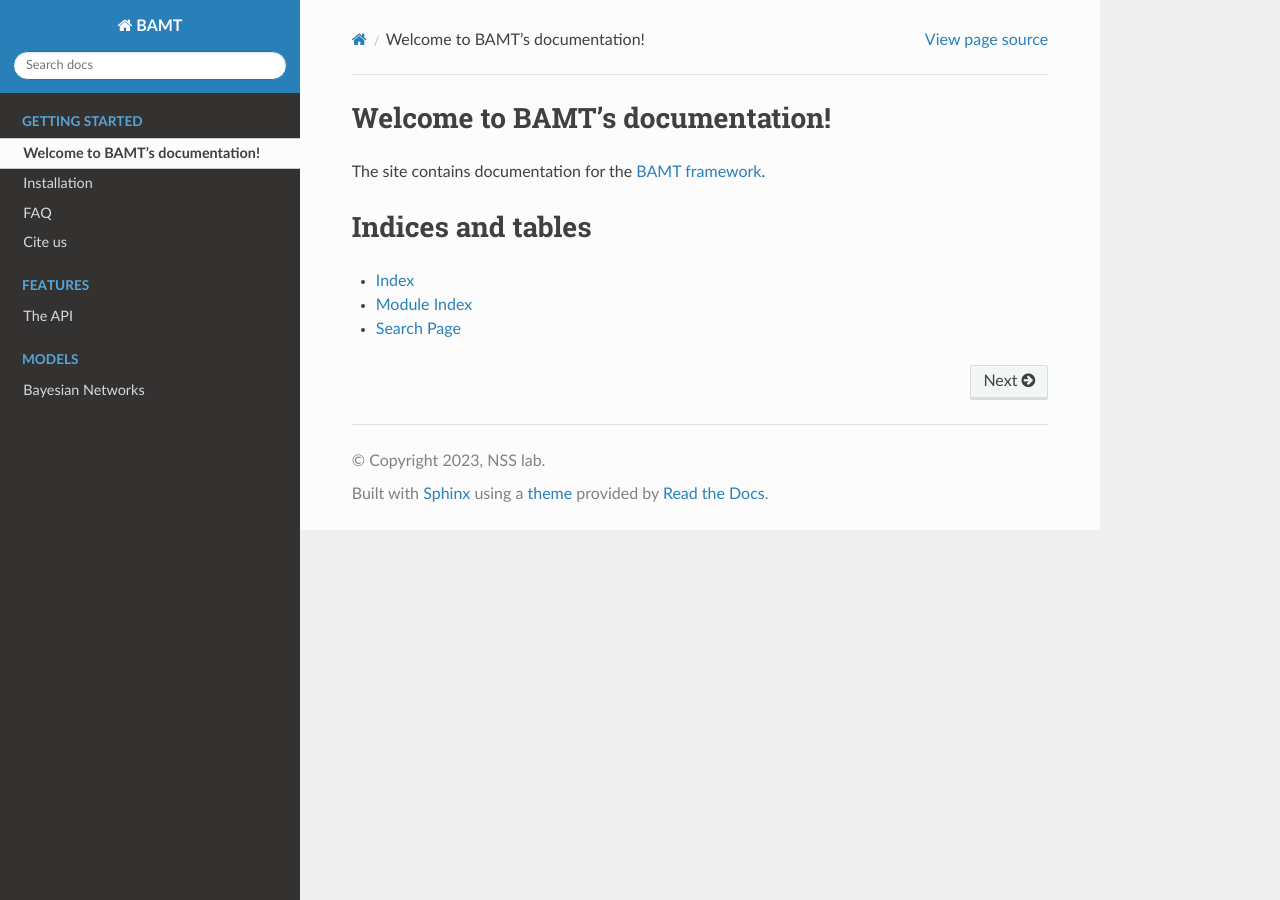
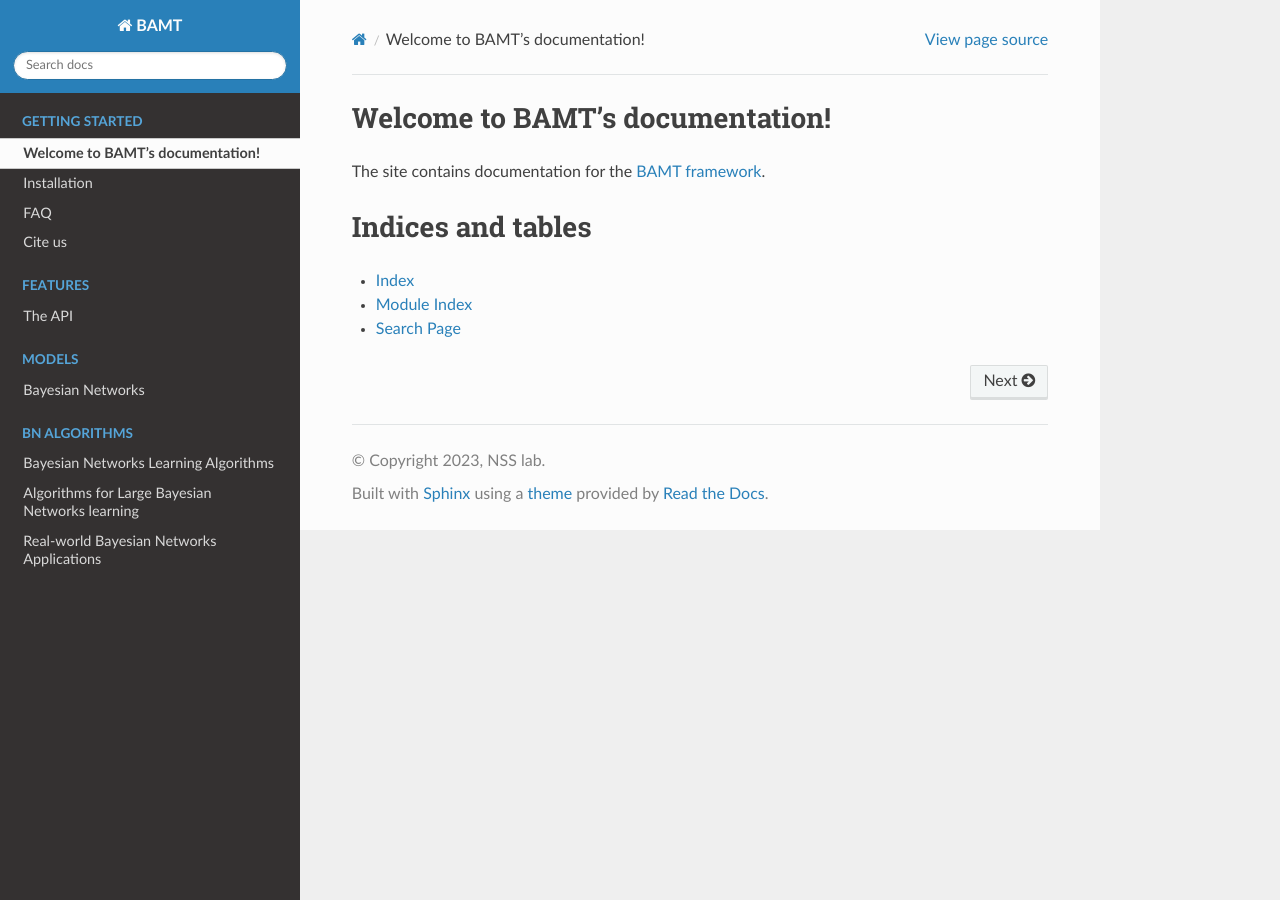
Before and after one commit to aimclub/BAMT, a Sphinx documentation site: the page built from docs/source/index.rst, in a window 1280 px wide. Built offline with Sphinx 7.4.7 and the Read the Docs theme 2.0.0, drawn with Linux system fonts in a browser that asks for light colours.

Commit message:
added a new theory section template

```diff
--- /dev/null
+++ b/docs/source/bnalgs/applied_tasks.rst
@@ -0,0 +1,2 @@
+Real-world Bayesian Networks Applications
+=========================================
--- /dev/null
+++ b/docs/source/bnalgs/big_bns.rst
@@ -0,0 +1,5 @@
+Algorithms for Large Bayesian Networks learning
+===============================================
+
+BigBraveBN
+----------
--- /dev/null
+++ b/docs/source/bnalgs/bn_learning.rst
@@ -0,0 +1,8 @@
+Bayesian Networks Learning Algorithms
+=====================================
+
+Structure Learning of Bayesian Networks
+---------------------------------------
+
+Parameter Learning of Bayesian Networks
+---------------------------------------
--- a/docs/source/index.rst
+++ b/docs/source/index.rst
@@ -33,6 +33,14 @@ The site contains documentation for the `BAMT framework <https://github.com/ITMO
 
    models/BayesianNetworks.rst
 
+.. toctree::
+   :maxdepth: 1
+   :hidden:
+   :caption: BN Algorithms
+
+   bnalgs/bn_learning.rst
+   bnalgs/big_bns.rst
+   bnalgs/applied_tasks.rst
 
 
 
```
